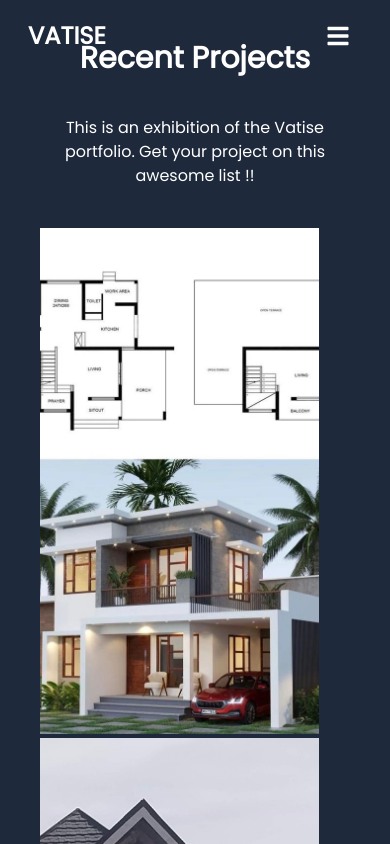
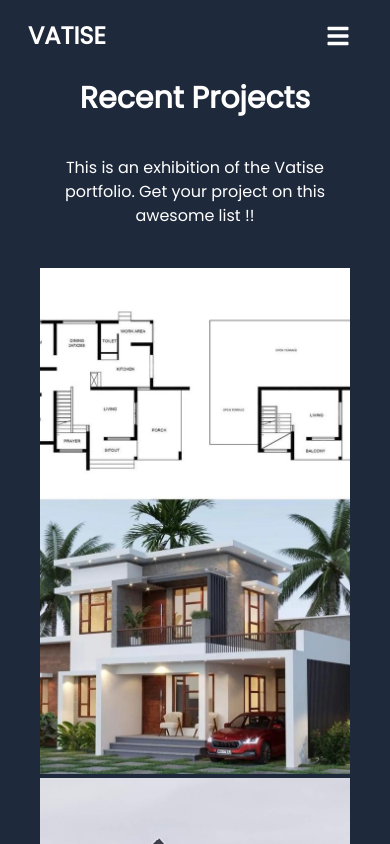
Before and after one commit to nelsonasino/Vatise-Enterprises, a React (Vite) app: page /projects in a window 390 px wide. Shown: the top 844 px of the page. Built offline with nearby package versions, Linux system fonts and the light colour scheme.

Commit message:
Project section changes

```diff
--- a/src/screens/ProjectsScreen.jsx
+++ b/src/screens/ProjectsScreen.jsx
@@ -14,7 +14,7 @@ const projectVariant = {
 };
 
 const Project = ({ title, subtitle }) => {
-  const overlayStyles = `absolute md:h-[80vh] h-[60vh] md:w-full w-[90%] p-10 opacity-0 hover:opacity-90
+  const overlayStyles = `absolute md:h-[80vh] h-[60vh] md:w-full w-[100%] p-10 opacity-0 hover:opacity-90
    transition duration-700 bg-gray-400 z-30 flex flex-col justify-center items-center text-center text-black`;
   const projectTitle = title.split(" ").join("-").toLowerCase();
 
@@ -26,7 +26,7 @@ const Project = ({ title, subtitle }) => {
       </div>
 
       <img
-        className="md:h-[80vh] h-[60vh] md:w-full w-[90%] object-cover"
+        className="md:h-[80vh] h-[60vh] md:w-full w-[100%] object-cover"
         src={`/images/${projectTitle}.jpg`}
         alt={projectTitle}
       />
@@ -37,7 +37,7 @@ const Project = ({ title, subtitle }) => {
 const ProjectsScreen = () => {
   return (
     <div className="bg-slate-800 md:p-16 p-10 text-white font-poppins flex flex-col items-center justify-center">
-      <h1 className="md:mt-16 md:font-extrabold font-bold md:text-4xl text-3xl md:mb-16 mb-0">
+      <h1 className="md:mt-16 mt-10 md:font-extrabold font-bold md:text-4xl text-3xl md:mb-16 mb-0">
         Recent Projects
       </h1>
 
```
